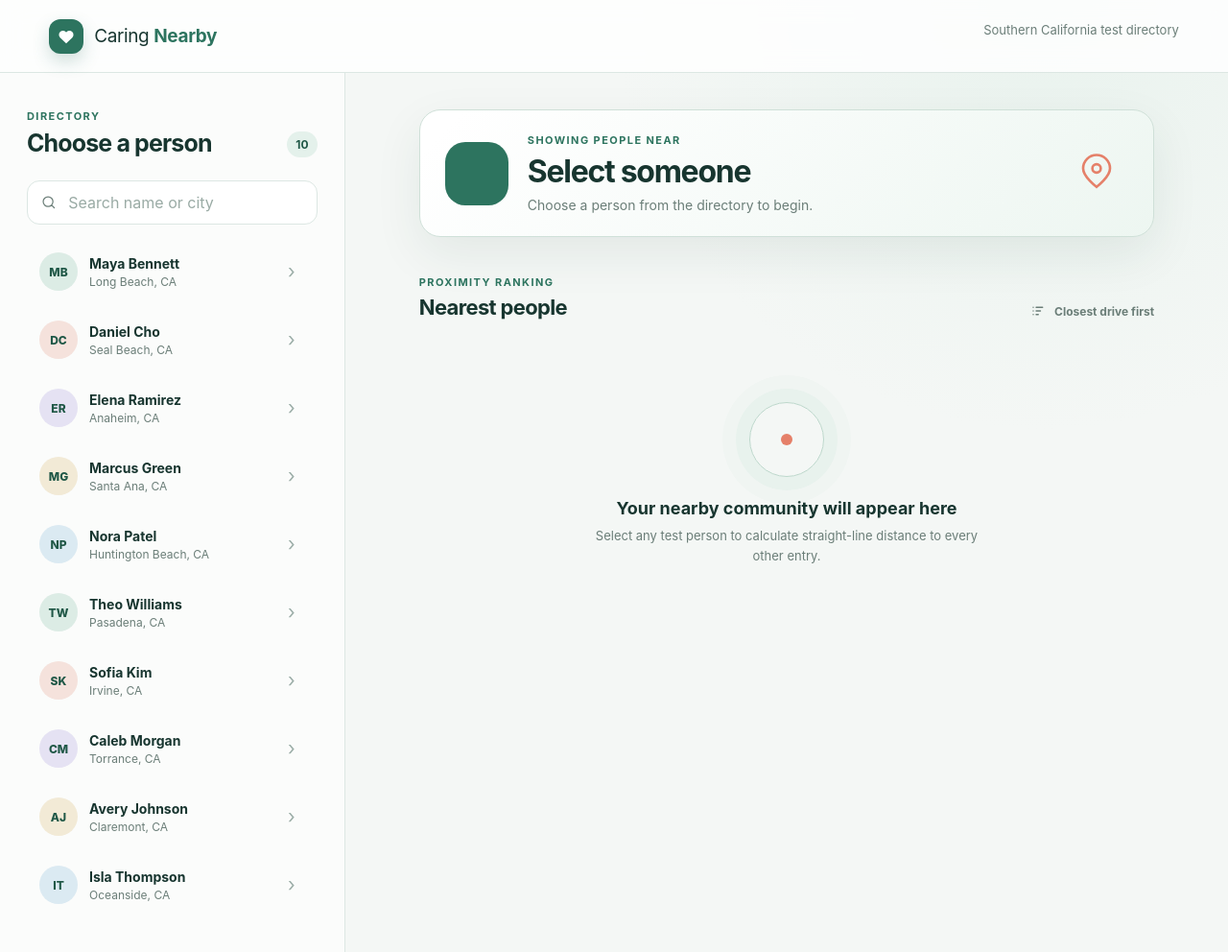
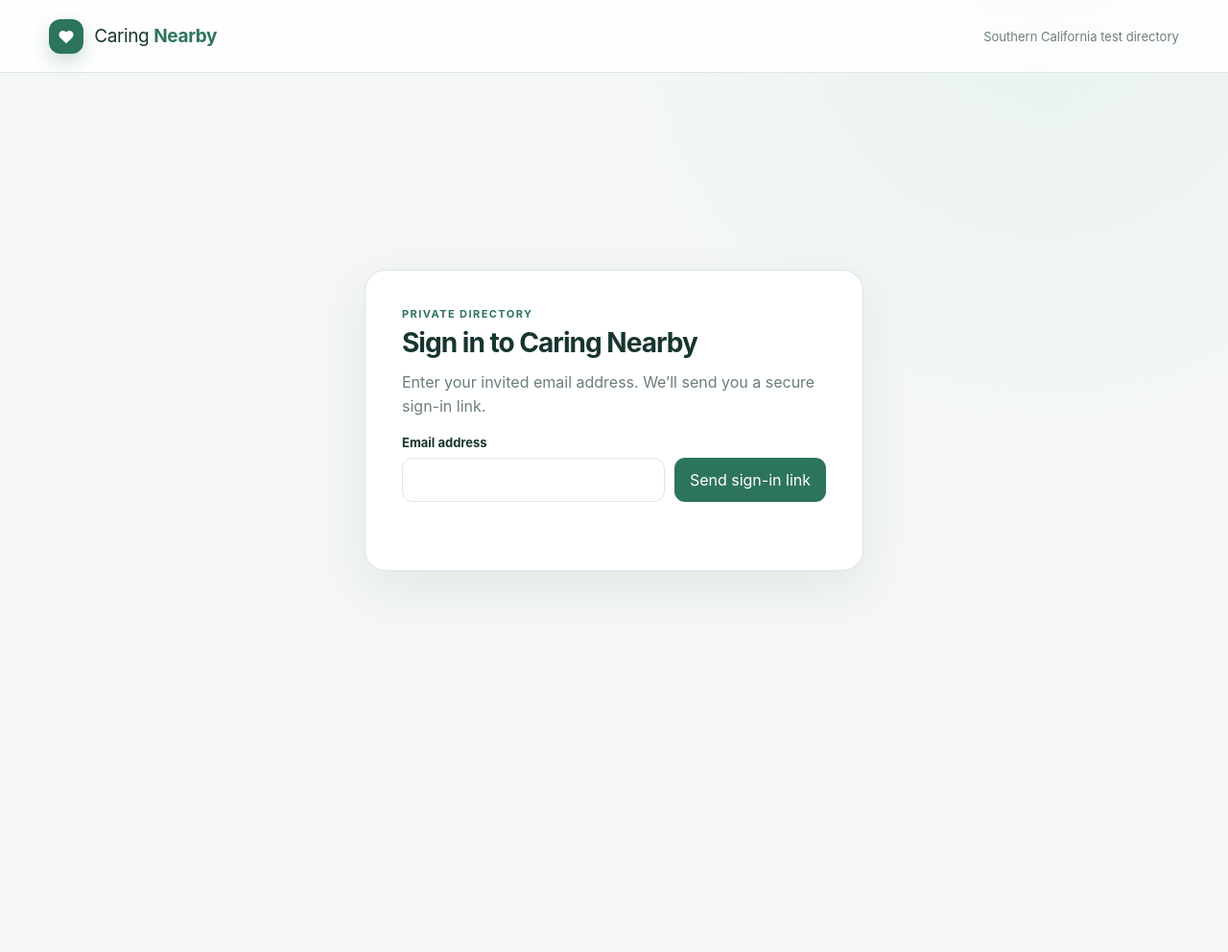
Before and after one commit to esemmelman/caring1, a website: page index.html in a window 1280 px wide. Shown: the whole page at 96% size. After the commit the page ends 800 px from the top, so only its background shows below. Drawn offline with nearby package versions, Linux system fonts and the light colour scheme.

Commit message:
let's do it

```diff
--- /dev/null
+++ b/auth.js
@@ -0,0 +1,71 @@
+const authConfig = window.CARING_CONFIG ?? {};
+const authGate = document.querySelector('#auth-gate');
+const workspace = document.querySelector('#workspace');
+const signInForm = document.querySelector('#sign-in-form');
+const signInEmail = document.querySelector('#sign-in-email');
+const authStatus = document.querySelector('#auth-status');
+const authEmail = document.querySelector('#auth-email');
+const signOutButton = document.querySelector('#sign-out-button');
+
+if (!window.supabase?.createClient
+  || !authConfig.supabaseUrl
+  || !authConfig.supabasePublishableKey) {
+  authStatus.textContent = 'Sign-in is not configured. Please contact the site administrator.';
+  signInForm.hidden = true;
+  throw new Error('Supabase Auth configuration is missing.');
+}
+
+const authClient = window.supabase.createClient(
+  authConfig.supabaseUrl,
+  authConfig.supabasePublishableKey,
+);
+window.caringSupabase = authClient;
+
+authConfig.getAccessToken = async () => {
+  const { data, error } = await authClient.auth.getSession();
+  if (error) throw error;
+  return data.session?.access_token ?? '';
+};
+
+function showSession(session) {
+  const signedIn = Boolean(session);
+  authGate.hidden = signedIn;
+  workspace.hidden = !signedIn;
+  authEmail.hidden = !signedIn;
+  signOutButton.hidden = !signedIn;
+  authEmail.textContent = session?.user?.email ?? '';
+}
+
+signInForm.addEventListener('submit', async (event) => {
+  event.preventDefault();
+  const submitButton = signInForm.querySelector('button');
+  submitButton.disabled = true;
+  authStatus.textContent = 'Sending your secure link…';
+
+  const { error } = await authClient.auth.signInWithOtp({
+    email: signInEmail.value.trim(),
+    options: {
+      emailRedirectTo: authConfig.authRedirectUrl,
+      shouldCreateUser: false,
+    },
+  });
+
+  authStatus.textContent = error
+    ? error.message
+    : 'Check your email and open the sign-in link on this device.';
+  submitButton.disabled = false;
+});
+
+signOutButton.addEventListener('click', async () => {
+  signOutButton.disabled = true;
+  const { error } = await authClient.auth.signOut();
+  if (error) authStatus.textContent = error.message;
+  signOutButton.disabled = false;
+});
+
+authClient.auth.onAuthStateChange((_event, session) => showSession(session));
+
+authClient.auth.getSession().then(({ data, error }) => {
+  if (error) authStatus.textContent = error.message;
+  showSession(data.session);
+});
--- a/config.example.js
+++ b/config.example.js
@@ -1,7 +1,8 @@
-// Public runtime settings only. Copy this file to config.js for local use.
+// Public browser settings only. The publishable key is intentionally safe to expose.
 // Never put GOOGLE_MAPS_API_KEY or a Supabase secret key in this file.
 window.CARING_CONFIG = {
-  routeMatrixUrl: '',
-  // Return the logged-in user's Supabase access token once Auth is connected.
-  getAccessToken: async () => '',
+  supabaseUrl: 'https://fgomaujsdblpzxhnnqrg.supabase.co',
+  supabasePublishableKey: 'sb_publishable_JOUqLZDnfGu_yCa6k6FVDQ_AYwpr72i',
+  routeMatrixUrl: 'https://fgomaujsdblpzxhnnqrg.supabase.co/functions/v1/route-matrix',
+  authRedirectUrl: 'https://esemmelman.github.io/caring1/',
 };
--- a/index.html
+++ b/index.html
@@ -6,8 +6,9 @@
     <meta name="description" content="Find people near a selected community member.">
     <title>Caring Nearby</title>
     <link rel="stylesheet" href="styles.css">
+    <script src="https://cdn.jsdelivr.net/npm/@supabase/supabase-js@2"></script>
     <script src="config.example.js"></script>
-    <script src="config.js"></script>
+    <script src="auth.js" defer></script>
     <script src="app.js" defer></script>
   </head>
   <body>
@@ -21,10 +22,30 @@
           </span>
           <span>Caring <strong>Nearby</strong></span>
         </a>
-        <p class="header-note">Southern California test directory</p>
+        <div class="header-actions">
+          <p class="header-note">Southern California test directory</p>
+          <span class="auth-email" id="auth-email" hidden></span>
+          <button class="text-button" id="sign-out-button" type="button" hidden>Sign out</button>
+        </div>
       </header>
 
-      <main class="workspace">
+      <main class="auth-gate" id="auth-gate">
+        <section class="auth-card" aria-labelledby="auth-title">
+          <p class="eyebrow">Private directory</p>
+          <h1 id="auth-title">Sign in to Caring Nearby</h1>
+          <p>Enter your invited email address. We’ll send you a secure sign-in link.</p>
+          <form id="sign-in-form">
+            <label for="sign-in-email">Email address</label>
+            <div class="auth-fields">
+              <input id="sign-in-email" name="email" type="email" autocomplete="email" required>
+              <button type="submit">Send sign-in link</button>
+            </div>
+          </form>
+          <p class="auth-status" id="auth-status" role="status"></p>
+        </section>
+      </main>
+
+      <main class="workspace" id="workspace" hidden>
         <aside class="directory-panel" aria-labelledby="directory-title">
           <div class="panel-heading">
             <div>
--- a/styles.css
+++ b/styles.css
@@ -64,7 +64,56 @@
 }
 
 .brand-mark svg { width: 20px; fill: currentColor; }
-.header-note { color: var(--muted); font-size: 13px; }
+.header-actions { display: flex; align-items: center; gap: 14px; }
+.header-note, .auth-email { margin: 0; color: var(--muted); font-size: 13px; }
+
+.text-button {
+  padding: 7px 11px;
+  border: 1px solid var(--line);
+  border-radius: 9px;
+  color: var(--green-dark);
+  background: var(--surface);
+  cursor: pointer;
+}
+
+.auth-gate {
+  min-height: calc(100vh - 76px);
+  padding: 40px 20px;
+  display: grid;
+  place-items: center;
+}
+
+.auth-card {
+  width: min(100%, 520px);
+  padding: 38px;
+  border: 1px solid var(--line);
+  border-radius: 22px;
+  background: var(--surface);
+  box-shadow: var(--shadow);
+}
+
+.auth-card h1 { margin-bottom: 12px; font-size: 28px; }
+.auth-card > p:not(.eyebrow) { color: var(--muted); line-height: 1.6; }
+.auth-card label { display: block; margin-bottom: 8px; font-size: 13px; font-weight: 700; }
+.auth-fields { display: flex; gap: 10px; }
+.auth-fields input {
+  min-width: 0;
+  flex: 1;
+  padding: 12px 13px;
+  border: 1px solid var(--line);
+  border-radius: 11px;
+  color: var(--ink);
+}
+.auth-fields button {
+  padding: 12px 16px;
+  border: 0;
+  border-radius: 11px;
+  color: white;
+  background: var(--green);
+  cursor: pointer;
+}
+.auth-fields button:disabled, .text-button:disabled { opacity: .55; cursor: wait; }
+.auth-status { min-height: 1.5em; margin: 14px 0 0; font-size: 13px; }
 
 .workspace {
   min-height: calc(100vh - 76px);
@@ -280,7 +329,9 @@
 }
 
 @media (max-width: 760px) {
-  .header-note { display: none; }
+  .header-note, .auth-email { display: none; }
+  .auth-card { padding: 28px 22px; }
+  .auth-fields { flex-direction: column; }
   .workspace { grid-template-columns: 1fr; }
   .directory-panel { border-right: 0; border-bottom: 1px solid var(--line); }
   .member-list { max-height: 280px; overflow-y: auto; }
```
Also changed, not shown: README.md, 1 other file.
